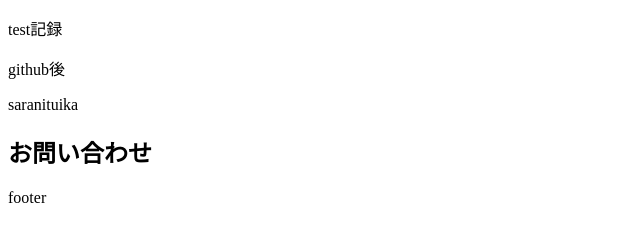
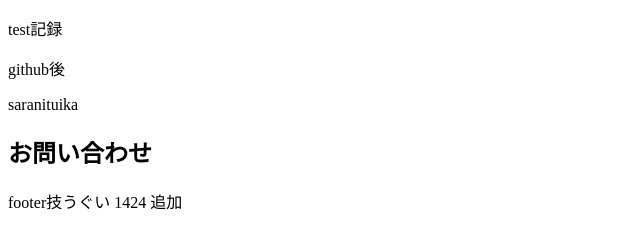
Before and after one commit to iwasakiyosuke5/github-handson, a plain HTML site: page index.html in a window 1280 px wide. Shown: the whole page, without its empty margins (0-640 px from the left). Drawn offline with Linux system fonts and the light colour scheme.

Commit message:
1412 追加

```diff
--- a/index.html
+++ b/index.html
@@ -10,6 +10,8 @@
     <p>github後</p>
     <p>saranituika</p>
     <h2>お問い合わせ</h2>
-    footer
+    footer技うぐい
+    1424 追加
+
 </body>
 </html>
```
